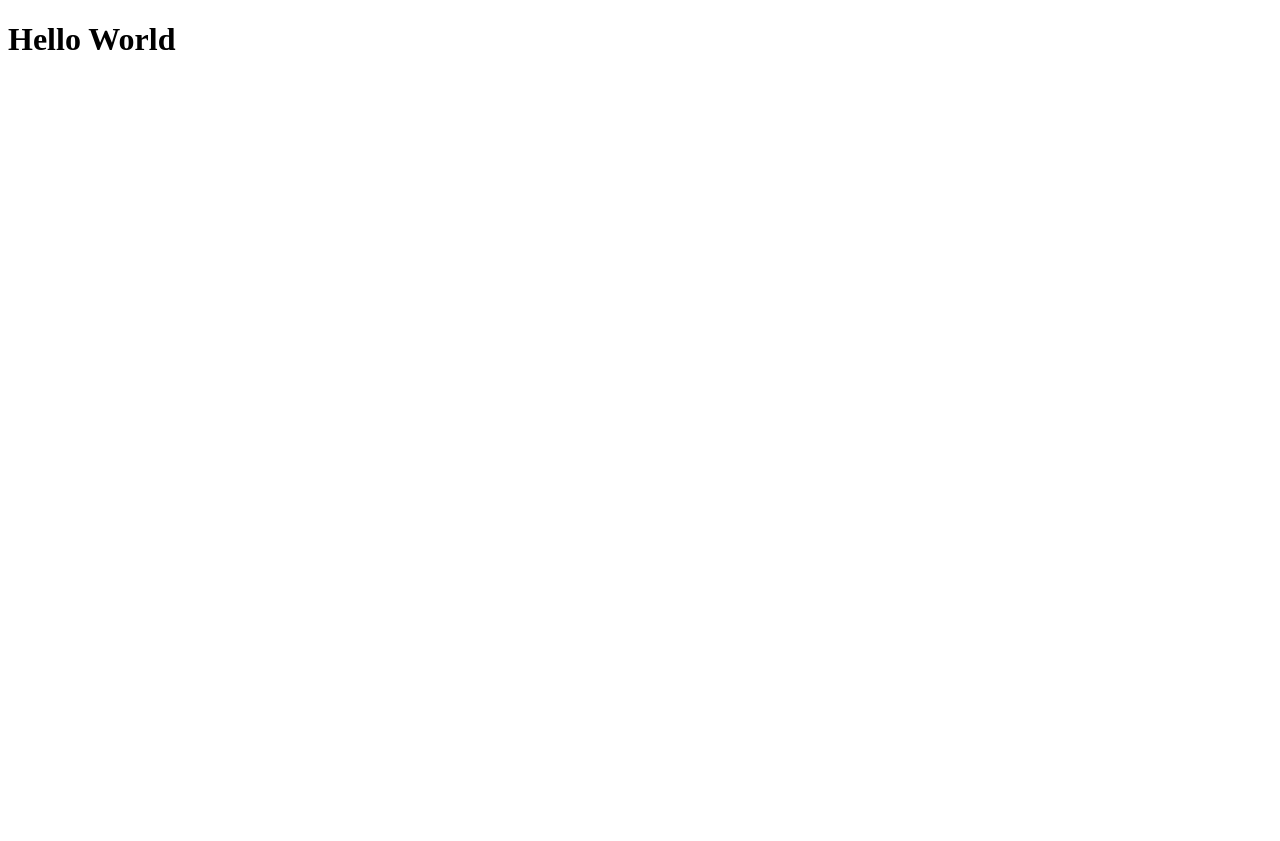
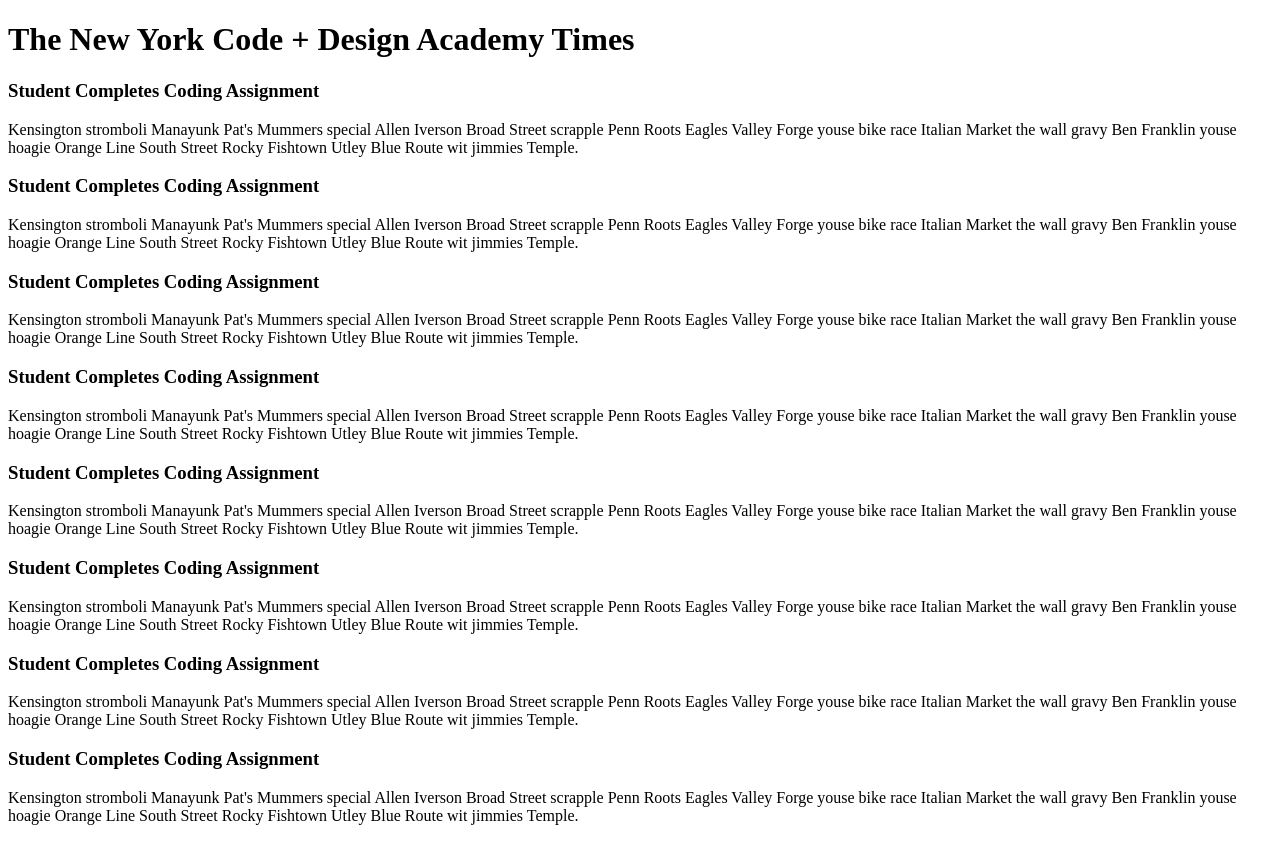
Before and after one commit to zachfeldman/test-repo2, a plain HTML site: page index.html in a window 1280 px wide. Before the commit the page ends 800 px from the top, so only its background shows below. Drawn offline with Linux system fonts and the light colour scheme.

Commit message:
Basic HTML for first page done.

```diff
--- a/index.html
+++ b/index.html
@@ -6,7 +6,75 @@
     </title>
   </head>
   <body>
-    <h1>Hello World</h1>
-
+    <h1>
+      The New York Code + Design Academy Times
+    </h1>
+    <div id="column_one">
+      <div class="article">
+        <h3>
+          Student Completes Coding Assignment
+        </h3>
+        <p>
+          Kensington stromboli Manayunk Pat's Mummers special Allen Iverson Broad Street scrapple Penn Roots Eagles Valley Forge youse bike race Italian Market the wall gravy Ben Franklin youse hoagie Orange Line South Street Rocky Fishtown Utley Blue Route wit jimmies Temple.
+        </p>
+      </div>
+      <div class="article">
+        <h3>
+          Student Completes Coding Assignment
+        </h3>
+        <p>
+          Kensington stromboli Manayunk Pat's Mummers special Allen Iverson Broad Street scrapple Penn Roots Eagles Valley Forge youse bike race Italian Market the wall gravy Ben Franklin youse hoagie Orange Line South Street Rocky Fishtown Utley Blue Route wit jimmies Temple.
+        </p>
+      </div>
+      <div class="article">
+        <h3>
+          Student Completes Coding Assignment
+        </h3>
+        <p>
+          Kensington stromboli Manayunk Pat's Mummers special Allen Iverson Broad Street scrapple Penn Roots Eagles Valley Forge youse bike race Italian Market the wall gravy Ben Franklin youse hoagie Orange Line South Street Rocky Fishtown Utley Blue Route wit jimmies Temple.
+        </p>
+      </div>
+      <div class="article">
+        <h3>
+          Student Completes Coding Assignment
+        </h3>
+        <p>
+          Kensington stromboli Manayunk Pat's Mummers special Allen Iverson Broad Street scrapple Penn Roots Eagles Valley Forge youse bike race Italian Market the wall gravy Ben Franklin youse hoagie Orange Line South Street Rocky Fishtown Utley Blue Route wit jimmies Temple.
+        </p>
+      </div>
+    </div>
+    <div id="column_two">
+      <h3>
+          Student Completes Coding Assignment
+        </h3>
+        <p>
+          Kensington stromboli Manayunk Pat's Mummers special Allen Iverson Broad Street scrapple Penn Roots Eagles Valley Forge youse bike race Italian Market the wall gravy Ben Franklin youse hoagie Orange Line South Street Rocky Fishtown Utley Blue Route wit jimmies Temple.
+        </p>
+      </div>
+      <div class="article">
+        <h3>
+          Student Completes Coding Assignment
+        </h3>
+        <p>
+          Kensington stromboli Manayunk Pat's Mummers special Allen Iverson Broad Street scrapple Penn Roots Eagles Valley Forge youse bike race Italian Market the wall gravy Ben Franklin youse hoagie Orange Line South Street Rocky Fishtown Utley Blue Route wit jimmies Temple.
+        </p>
+      </div>
+      <div class="article">
+        <h3>
+          Student Completes Coding Assignment
+        </h3>
+        <p>
+          Kensington stromboli Manayunk Pat's Mummers special Allen Iverson Broad Street scrapple Penn Roots Eagles Valley Forge youse bike race Italian Market the wall gravy Ben Franklin youse hoagie Orange Line South Street Rocky Fishtown Utley Blue Route wit jimmies Temple.
+        </p>
+      </div>
+      <div class="article">
+        <h3>
+          Student Completes Coding Assignment
+        </h3>
+        <p>
+          Kensington stromboli Manayunk Pat's Mummers special Allen Iverson Broad Street scrapple Penn Roots Eagles Valley Forge youse bike race Italian Market the wall gravy Ben Franklin youse hoagie Orange Line South Street Rocky Fishtown Utley Blue Route wit jimmies Temple.
+        </p>
+      </div>
+    </div>
   </body>
 </html>
```
